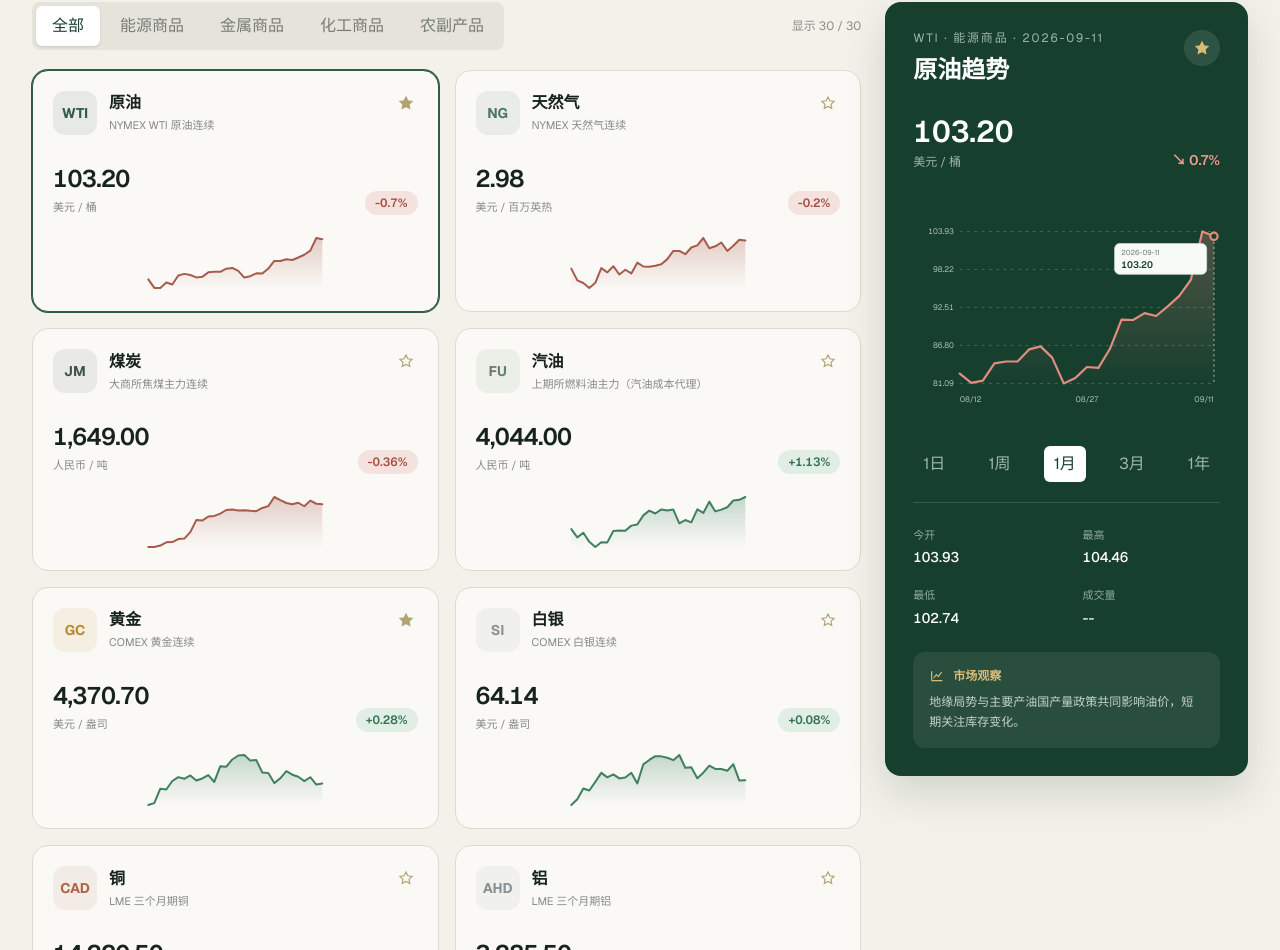
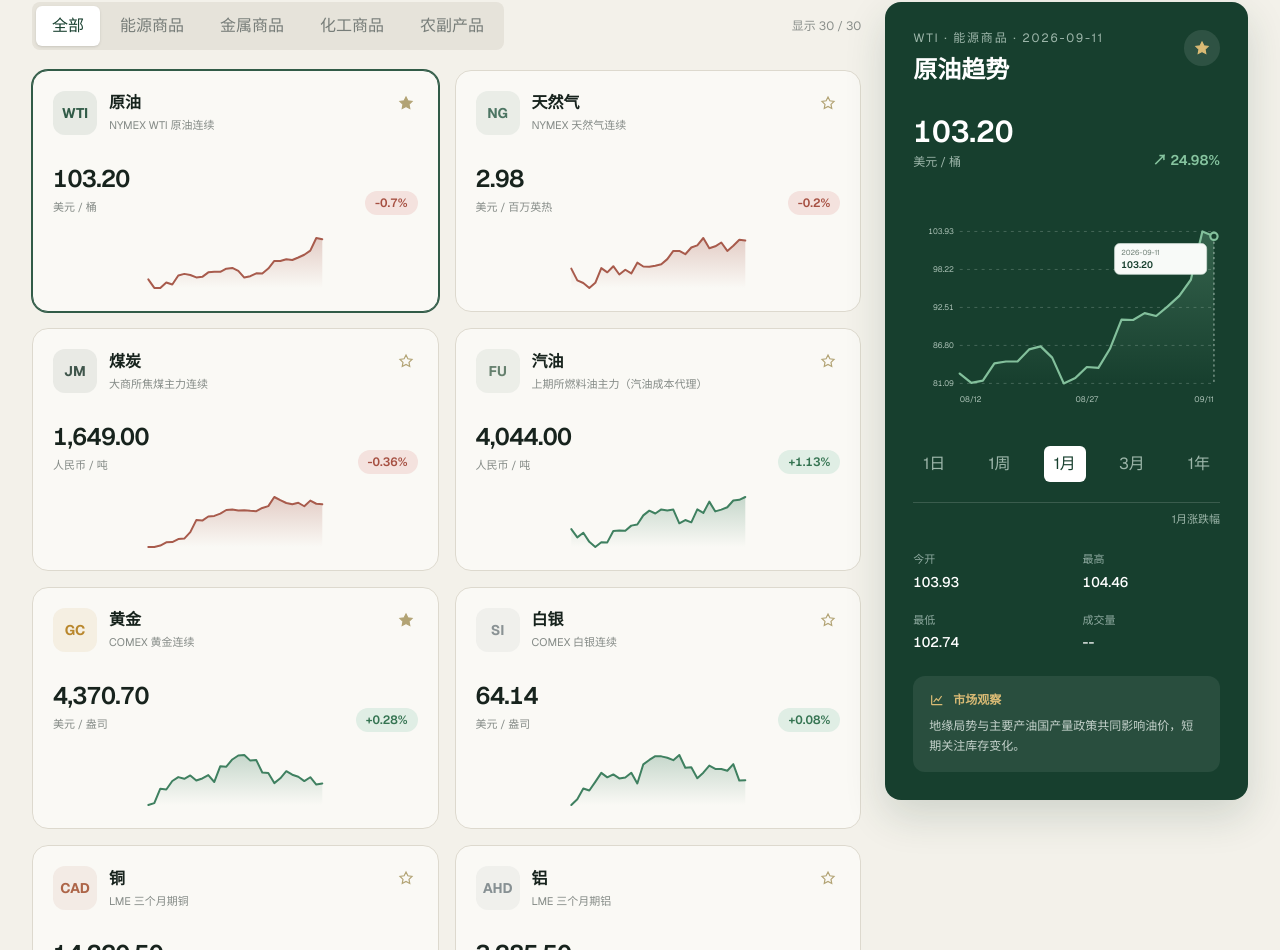
Before and after one commit to hainan5/invest-tracker, a Next.js app: page / in a window 1280 px wide. Shown: the part 920-1870 px from the top of the page. Built offline with nearby package versions, Linux system fonts and the light colour scheme.

Commit message:
feat: detail panel change percent follows selected period

```diff
--- a/src/components/dashboard.tsx
+++ b/src/components/dashboard.tsx
@@ -21,6 +21,8 @@ export function Dashboard({ commodities, fedRate }: { commodities: Commodity[];
   const historyPointCount = periodPoints[period];
   const selectedHistory = selected.history.slice(-historyPointCount);
   const selectedHistoryDates = selected.historyDates.slice(-historyPointCount);
+  const periodStart = selectedHistory[0];
+  const periodChange = selectedHistory.length < 2 || !periodStart ? selected.change : Math.round(((selected.price - periodStart) / periodStart) * 10000) / 100;
   const latestUpdate = commodities.reduce((latest, item) => item.updatedAt > latest ? item.updatedAt : latest, "");
   const filtered = useMemo(() => commodities.filter((item) => {
     const matchesCategory = category === "全部" || item.category === category;
@@ -127,12 +129,13 @@ export function Dashboard({ commodities, fedRate }: { commodities: Commodity[];
             </div>
             <div className="mt-7 flex items-end justify-between">
               <div><p className="text-3xl font-semibold tabular-nums">{formatPrice(selected.price)}</p><p className="mt-1 text-xs text-[#9db6aa]">{selected.unit}</p></div>
-              <p className={`text-sm font-semibold ${selected.change >= 0 ? "text-[#86c49f]" : "text-[#e99b8d]"}`}>{selected.change >= 0 ? "↗" : "↘"} {Math.abs(selected.change)}%</p>
+              <p className={`text-sm font-semibold ${periodChange >= 0 ? "text-[#86c49f]" : "text-[#e99b8d]"}`}>{periodChange >= 0 ? "↗" : "↘"} {Math.abs(periodChange)}%</p>
             </div>
-            <div className="mt-8 h-56"><MiniChart data={selectedHistory} dates={selectedHistoryDates} color={selected.change >= 0 ? "#83c09c" : "#e18d7f"} id={`detail-${selected.id}`} detailed /></div>
+            <div className="mt-8 h-56"><MiniChart data={selectedHistory} dates={selectedHistoryDates} color={periodChange >= 0 ? "#83c09c" : "#e18d7f"} id={`detail-${selected.id}`} detailed /></div>
             <div className="mt-5 flex justify-between border-b border-white/15 pb-5">
               {periods.map((item) => <button key={item} onClick={() => setPeriod(item)} className={`rounded-md px-2.5 py-1.5 text-xs transition ${period === item ? "bg-white text-[#173f2e]" : "text-[#9db6aa] hover:text-white"}`}>{item}</button>)}
             </div>
+            <p className="mt-2 text-right text-[11px] text-[#9db6aa]">{period}涨跌幅</p>
             <div className="grid grid-cols-2 gap-x-8 gap-y-5 py-6">
               <Detail label="今开" value={formatPrice(selected.open)} /><Detail label="最高" value={formatPrice(selected.high)} />
               <Detail label="最低" value={formatPrice(selected.low)} /><Detail label="成交量" value={selected.volume} />
```
